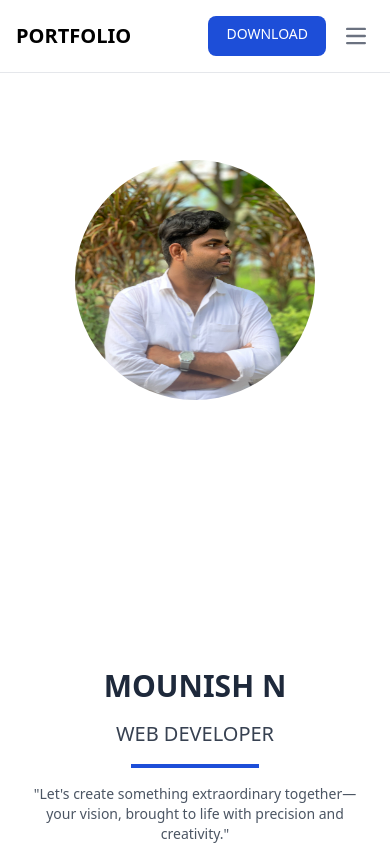
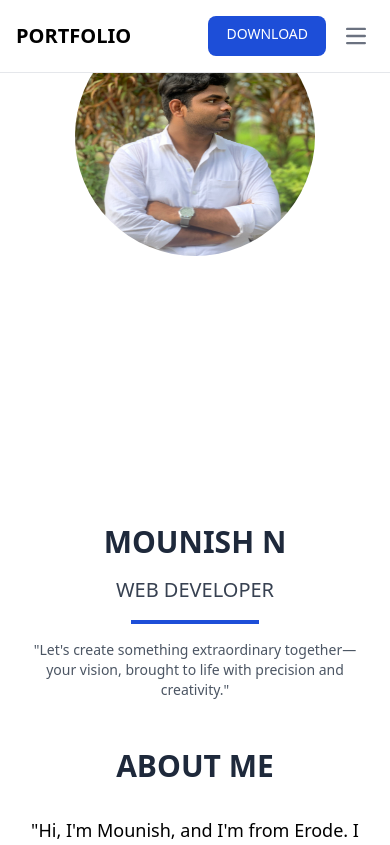
Before and after one commit to NMounish/PortFolio, a React (Vite) app: page / in a window 390 px wide. Shown: the top 845 px of the page. Built offline with nearby package versions, Linux system fonts and the light colour scheme.

Commit message:
modified home section

```diff
--- a/src/Component/Home.jsx
+++ b/src/Component/Home.jsx
@@ -253,12 +253,12 @@ const Home = () => {
         </div>
       </nav>
 
-      <div className="mt-20 md:mt-32 lg:mt-12 px-6 md:px-12 lg:px-24">
+      <div className="mt-20 md:mt-32 lg:mt-48 px-6 md:px-12 lg:px-20">
         {/* Home Section */}
         <div
           id="home"
           ref={setSectionRef("home")}
-          className="flex flex-col md:flex-row items-center justify-between min-h-screen py-20"
+          className="flex flex-col md:flex-row items-center justify-between min-h-screen py-20 -mt-36"
         >
           <img
             className="rounded-full w-60 h-60 sm:w-60 sm:h-60 md:w-80 md:h-80 mb-8 md:mb-0"
```
